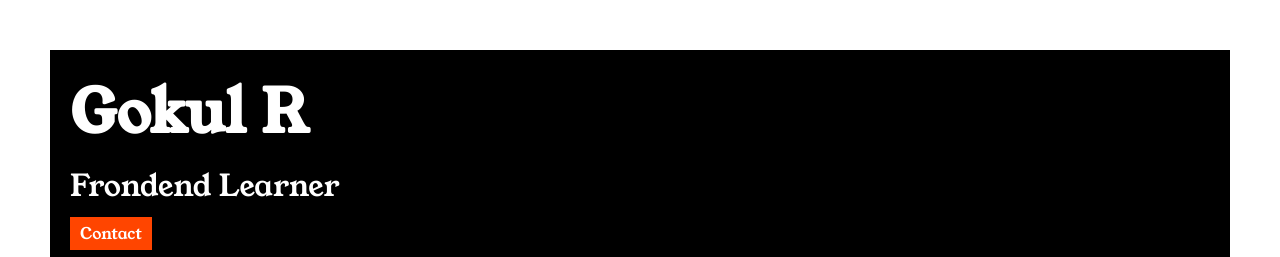
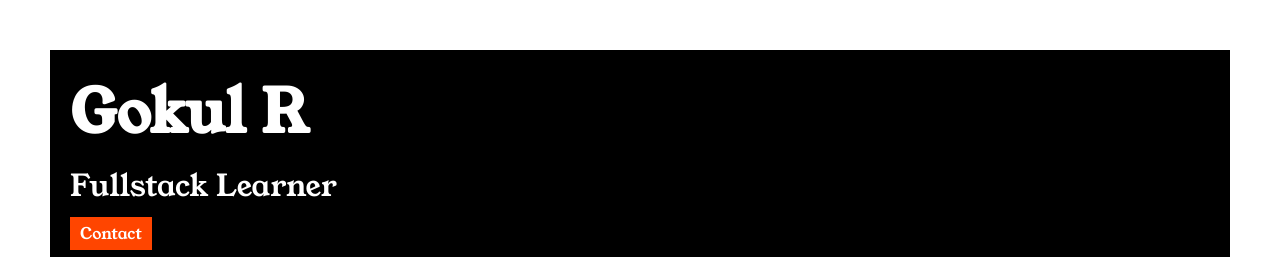
Before and after one commit to 2094GOKUL/Basic-HTML-CSS-Project, a plain HTML site: page index.html in a window 1280 px wide. Shown: the top 257 px of the page. Drawn offline with Linux system fonts and the light colour scheme.

Commit message:
Update index.html

```diff
--- a/index.html
+++ b/index.html
@@ -16,7 +16,7 @@
 
     <div class="section-one">
     <h1 class="section-one__name">Gokul R</h1>
-    <p class="section-one__role">Frondend Learner</p>
+    <p class="section-one__role">Fullstack Learner</p>
     <a class="section-one__contact" href="Contact.html">Contact</a>
 </div>
 
```
